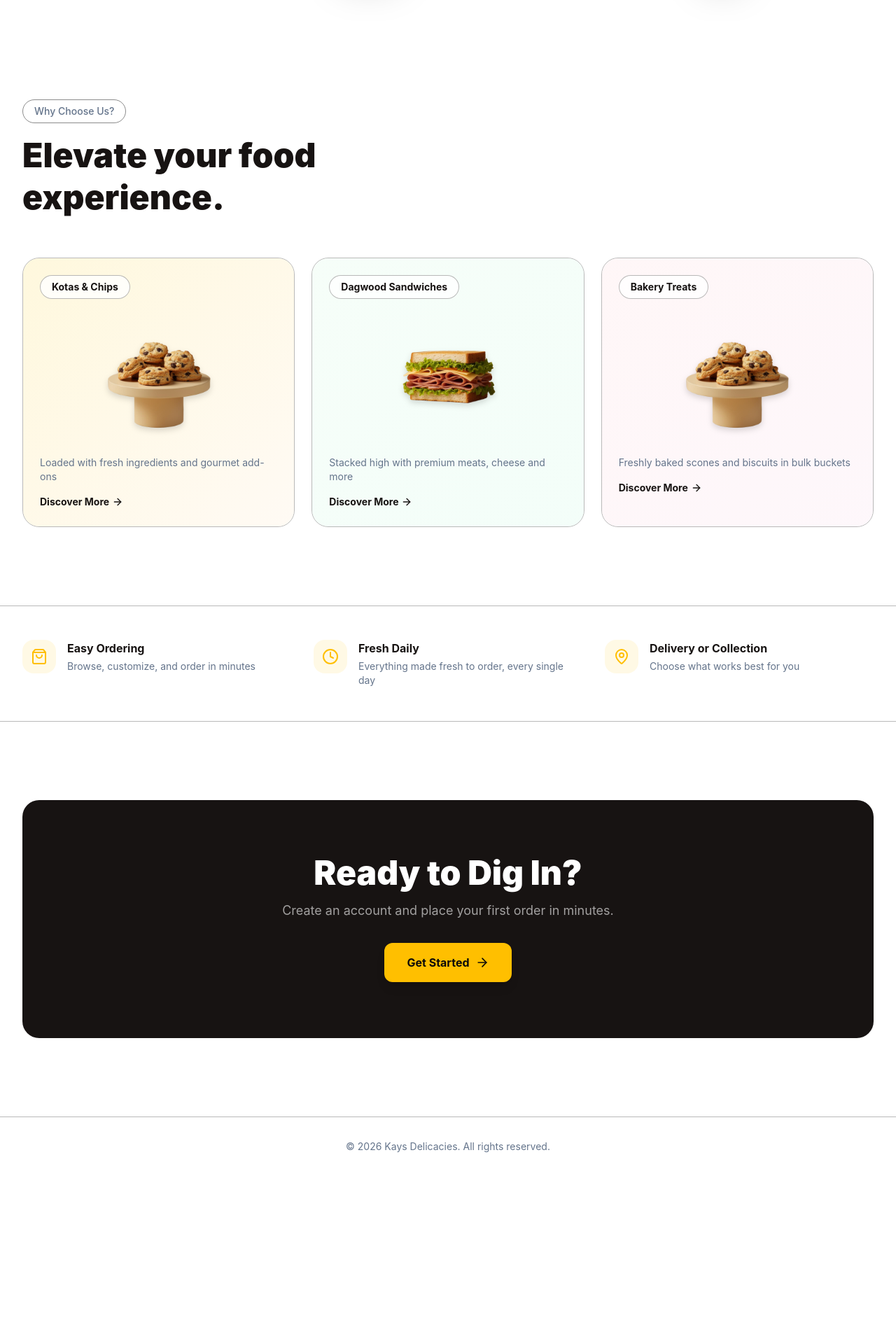
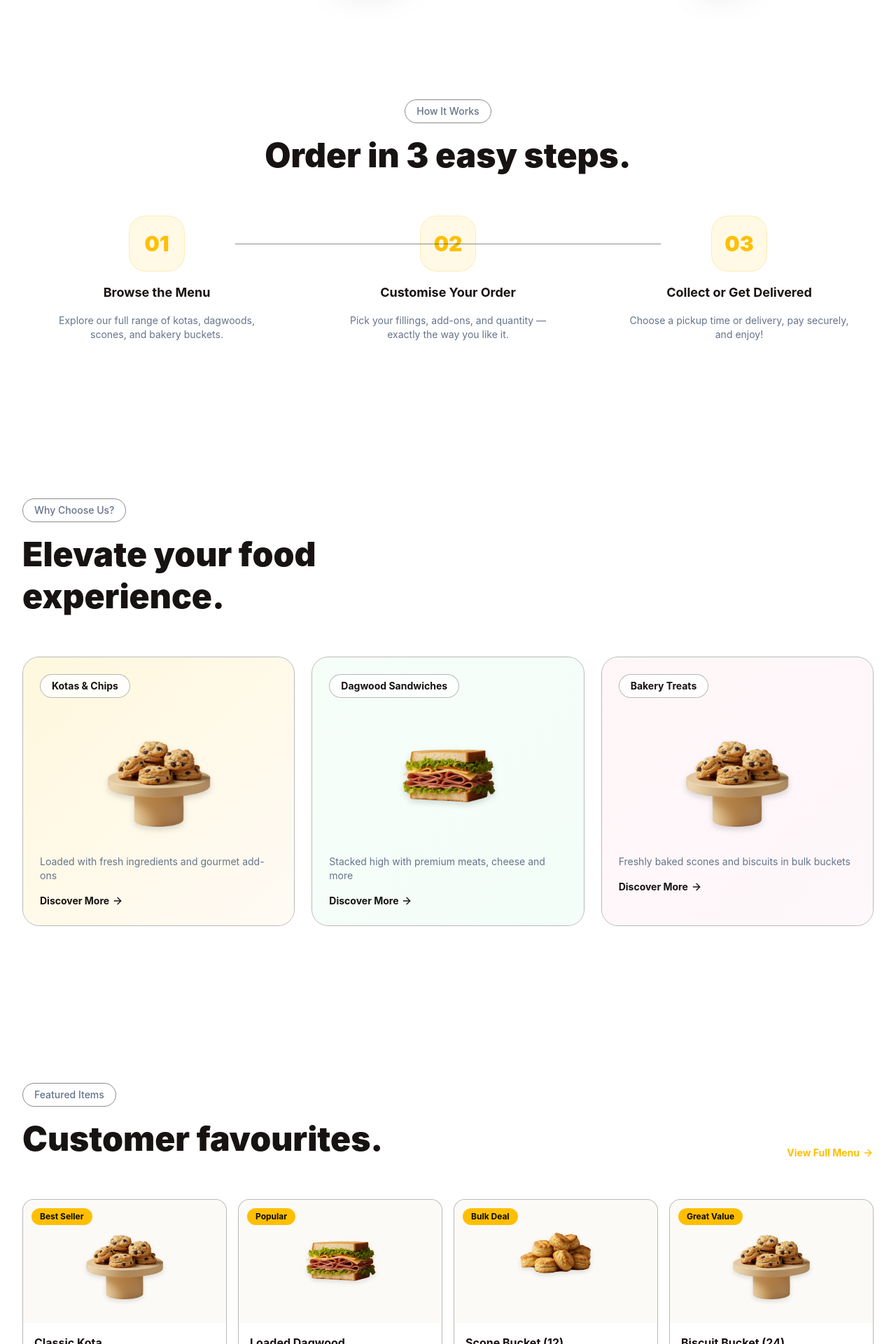
Before and after one commit to Kgodiso-Leboho/Kays-Delicacies, a React (Vite) app in the folder frontend/: page / in a window 1280 px wide. Shown: the part 880-2800 px from the top of the page at 70% size. Before the commit the page ends 2560 px from the top, so only its background shows below. Built offline with nearby package versions, Linux system fonts and the light colour scheme; no server answers.

Commit message:
Fix: Added the missing elements for a client focused UI

```diff
--- a/frontend/src/pages/Landing.tsx
+++ b/frontend/src/pages/Landing.tsx
@@ -1,5 +1,6 @@
 import { Link } from 'react-router-dom';
-import { ArrowRight, ShoppingBag, Clock, MapPin } from 'lucide-react';
+import { ArrowRight, ShoppingBag, Clock, MapPin, Star} from 'lucide-react';
+import { FaInstagram, FaFacebookF, FaTwitter } from 'react-icons/fa';
 import kdLogo from '../assets/kd-logo.png';
 import kotaHero from '../assets/biscuits-hero.png';
 import sconesHero from '../assets/scones-hero.png';
@@ -17,7 +18,6 @@ export default function Landing() {
             <span className="text-xl font-black tracking-tight text-foreground">Kays Delicacies</span>
           </Link>
 
-          {/* Centered pill nav */}
           <nav className="hidden md:flex items-center gap-1 rounded-full border border-border/50 bg-card/50 px-2 py-1.5">
             <Link to="/" className="rounded-full px-4 py-1.5 text-sm font-semibold text-foreground bg-primary/10">Home</Link>
             <Link to="/menu" className="rounded-full px-4 py-1.5 text-sm font-medium text-muted-foreground hover:text-foreground transition-colors">Menu</Link>
@@ -47,7 +47,6 @@ export default function Landing() {
             </div>
           </div>
 
-          {/* Product showcase - floating images */}
           <div className="mt-12 flex items-end justify-center gap-4 md:gap-8">
             <div className="w-36 md:w-52 animate-float" style={{ animationDelay: '0.5s' }}>
               <img src={sconesHero} alt="Fresh Scones" className="w-full drop-shadow-2xl" />
@@ -65,6 +64,36 @@ export default function Landing() {
         </div>
       </section>
 
+      {/* ── NEW: How It Works ── */}
+      <section className="py-20 md:py-28 bg-card/20">
+        <div className="container px-4 md:px-8">
+          <div className="text-center max-w-xl mx-auto mb-14">
+            <span className="inline-block rounded-full border border-border/50 px-4 py-1.5 text-sm font-medium text-muted-foreground mb-4">
+              How It Works
+            </span>
+            <h2 className="text-4xl md:text-5xl font-black text-foreground leading-tight">
+              Order in 3 easy steps.
+            </h2>
+          </div>
+          <div className="grid gap-8 md:grid-cols-3 relative">
+            <div className="hidden md:block absolute top-10 left-1/4 right-1/4 h-px bg-border/50" />
+            {[
+              { step: '01', title: 'Browse the Menu', desc: 'Explore our full range of kotas, dagwoods, scones, and bakery buckets.' },
+              { step: '02', title: 'Customise Your Order', desc: 'Pick your fillings, add-ons, and quantity — exactly the way you like it.' },
+              { step: '03', title: 'Collect or Get Delivered', desc: 'Choose a pickup time or delivery, pay securely, and enjoy!' },
+            ].map((s) => (
+              <div key={s.step} className="flex flex-col items-center text-center gap-4">
+                <div className="flex h-20 w-20 items-center justify-center rounded-3xl bg-primary/10 border border-primary/20">
+                  <span className="text-3xl font-black text-primary">{s.step}</span>
+                </div>
+                <h3 className="text-lg font-bold text-foreground">{s.title}</h3>
+                <p className="text-sm text-muted-foreground max-w-xs">{s.desc}</p>
+              </div>
+            ))}
+          </div>
+        </div>
+      </section>
+
       {/* Why Choose Us */}
       <section className="py-20 md:py-28">
         <div className="container px-4 md:px-8">
@@ -77,7 +106,6 @@ export default function Landing() {
             </h2>
           </div>
 
-          {/* Category Cards */}
           <div className="mt-14 grid gap-6 md:grid-cols-3">
             {[
               { img: kotaHero, title: 'Kotas & Chips', desc: 'Loaded with fresh ingredients and gourmet add-ons', color: 'from-amber-100 to-orange-50' },
@@ -109,6 +137,56 @@ export default function Landing() {
         </div>
       </section>
 
+      {/* ── NEW: Featured Menu Items ── */}
+      <section className="py-20 md:py-28 bg-card/20">
+        <div className="container px-4 md:px-8">
+          <div className="flex items-end justify-between mb-14 flex-wrap gap-4">
+            <div>
+              <span className="inline-block rounded-full border border-border/50 px-4 py-1.5 text-sm font-medium text-muted-foreground mb-4">
+                Featured Items
+              </span>
+              <h2 className="text-4xl md:text-5xl font-black text-foreground leading-tight">
+                Customer favourites.
+              </h2>
+            </div>
+            <Link to="/menu" className="inline-flex items-center gap-1 text-sm font-bold text-primary hover:underline">
+              View Full Menu <ArrowRight className="h-4 w-4" />
+            </Link>
+          </div>
+          <div className="grid gap-4 sm:grid-cols-2 lg:grid-cols-4">
+            {[
+              { name: 'Classic Kota', desc: 'Quarter loaf, polony, chips & atchar', price: 'R25', tag: 'Best Seller', img: kotaHero },
+              { name: 'Loaded Dagwood', desc: 'Egg, cheese, lettuce, tomato & meat', price: 'R55', tag: 'Popular', img: dagwoodHero },
+              { name: 'Scone Bucket (12)', desc: 'Fresh plain or raisin scones', price: 'R80', tag: 'Bulk Deal', img: sconesHero },
+              { name: 'Biscuit Bucket (24)', desc: 'Assorted homemade biscuits', price: 'R100', tag: 'Great Value', img: biscuitsHero },
+            ].map((item) => (
+              <Link
+                key={item.name}
+                to="/auth?tab=signup"
+                className="group rounded-2xl border border-border/30 bg-card overflow-hidden hover:shadow-lg transition-all duration-300 hover:scale-[1.02]"
+              >
+                <div className="relative bg-muted/30 flex items-center justify-center h-44">
+                  <img src={item.img} alt={item.name} className="h-36 object-contain drop-shadow-md group-hover:scale-105 transition-transform duration-300" loading="lazy" />
+                  <span className="absolute top-3 left-3 rounded-full bg-primary px-3 py-1 text-xs font-bold text-primary-foreground">
+                    {item.tag}
+                  </span>
+                </div>
+                <div className="p-4">
+                  <h3 className="font-bold text-foreground">{item.name}</h3>
+                  <p className="mt-1 text-xs text-muted-foreground">{item.desc}</p>
+                  <div className="mt-3 flex items-center justify-between">
+                    <span className="text-lg font-black text-primary">{item.price}</span>
+                    <span className="inline-flex items-center gap-1 text-xs font-semibold text-foreground bg-primary/10 rounded-full px-3 py-1">
+                      Order <ArrowRight className="h-3 w-3" />
+                    </span>
+                  </div>
+                </div>
+              </Link>
+            ))}
+          </div>
+        </div>
+      </section>
+
       {/* Info Strip */}
       <section className="border-y border-border/30 bg-card/30">
         <div className="container py-12 px-4 md:px-8 grid gap-8 md:grid-cols-3">
@@ -130,6 +208,45 @@ export default function Landing() {
         </div>
       </section>
 
+      {/* ── NEW: Testimonials ── */}
+      <section className="py-20 md:py-28">
+        <div className="container px-4 md:px-8">
+          <div className="text-center max-w-xl mx-auto mb-14">
+            <span className="inline-block rounded-full border border-border/50 px-4 py-1.5 text-sm font-medium text-muted-foreground mb-4">
+              Reviews
+            </span>
+            <h2 className="text-4xl md:text-5xl font-black text-foreground leading-tight">
+              What our customers say.
+            </h2>
+          </div>
+          <div className="grid gap-6 md:grid-cols-3">
+            {[
+              { name: 'Thabo M.', review: 'The kota is absolutely fire! Best I have had in the whole township. Always fresh and loaded generously.', rating: 5 },
+              { name: 'Lerato K.', review: 'Ordered scone buckets for our office and everyone was raving. Will definitely be a regular order from now on!', rating: 5 },
+              { name: 'Sipho D.', review: 'The dagwood sandwich is huge and worth every cent. Delivery was on time and everything was still warm.', rating: 4 },
+            ].map((t) => (
+              <div key={t.name} className="rounded-3xl border border-border/30 bg-card p-6 flex flex-col gap-4">
+                <div className="flex gap-1">
+                  {Array.from({ length: 5 }).map((_, i) => (
+                    <Star
+                      key={i}
+                      className={`h-4 w-4 ${i < t.rating ? 'text-amber-400 fill-amber-400' : 'text-muted-foreground/30'}`}
+                    />
+                  ))}
+                </div>
+                <p className="text-sm text-muted-foreground leading-relaxed">"{t.review}"</p>
+                <div className="mt-auto flex items-center gap-3 pt-4 border-t border-border/30">
+                  <div className="flex h-9 w-9 items-center justify-center rounded-full bg-primary/10 text-sm font-black text-primary">
+                    {t.name[0]}
+                  </div>
+                  <span className="text-sm font-bold text-foreground">{t.name}</span>
+                </div>
+              </div>
+            ))}
+          </div>
+        </div>
+      </section>
+
       {/* CTA */}
       <section className="py-20 md:py-28">
         <div className="container px-4 md:px-8">
@@ -143,10 +260,32 @@ export default function Landing() {
         </div>
       </section>
 
-      {/* Footer */}
-      <footer className="border-t border-border/30 py-8">
-        <div className="container text-center text-sm text-muted-foreground">
-          © {new Date().getFullYear()} Kays Delicacies. All rights reserved.
+      {/* ── UPDATED: Footer with social links ── */}
+      <footer className="border-t border-border/30 py-10">
+        <div className="container px-4 md:px-8 flex flex-col md:flex-row items-center justify-between gap-6">
+          <div className="flex items-center gap-2">
+            <img src={kdLogo} alt="KD" className="h-8 w-8 rounded-lg" />
+            <span className="text-sm font-black tracking-tight text-foreground">Kays Delicacies</span>
+          </div>
+
+          <p className="text-sm text-muted-foreground">
+            © {new Date().getFullYear()} Kays Delicacies. All rights reserved.
+          </p>
+
+          <div className="flex items-center gap-3">
+            <a href="https://instagram.com" target="_blank" rel="noopener noreferrer" aria-label="Instagram"
+              className="flex h-9 w-9 items-center justify-center rounded-xl border border-border/50 bg-card/50 text-muted-foreground hover:text-foreground hover:border-border transition-colors">
+              <FaInstagram className="h-4 w-4" />
+            </a>
+            <a href="https://facebook.com" target="_blank" rel="noopener noreferrer" aria-label="Facebook"
+              className="flex h-9 w-9 items-center justify-center rounded-xl border border-border/50 bg-card/50 text-muted-foreground hover:text-foreground hover:border-border transition-colors">
+              <FaFacebookF className="h-4 w-4" />
+            </a>
+            <a href="https://twitter.com" target="_blank" rel="noopener noreferrer" aria-label="Twitter / X"
+              className="flex h-9 w-9 items-center justify-center rounded-xl border border-border/50 bg-card/50 text-muted-foreground hover:text-foreground hover:border-border transition-colors">
+              <FaTwitter className="h-4 w-4" />
+            </a>
+          </div>
         </div>
       </footer>
     </div>
```
